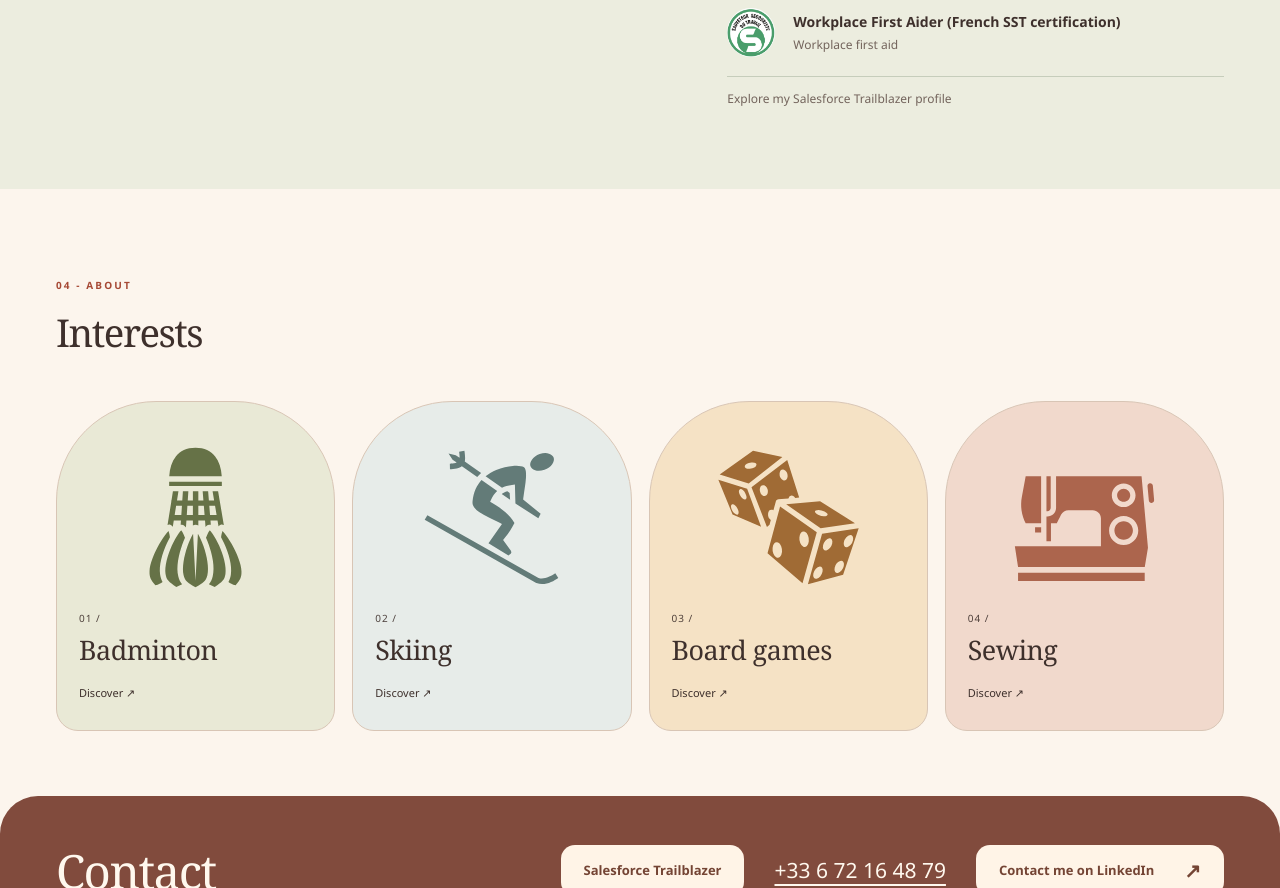
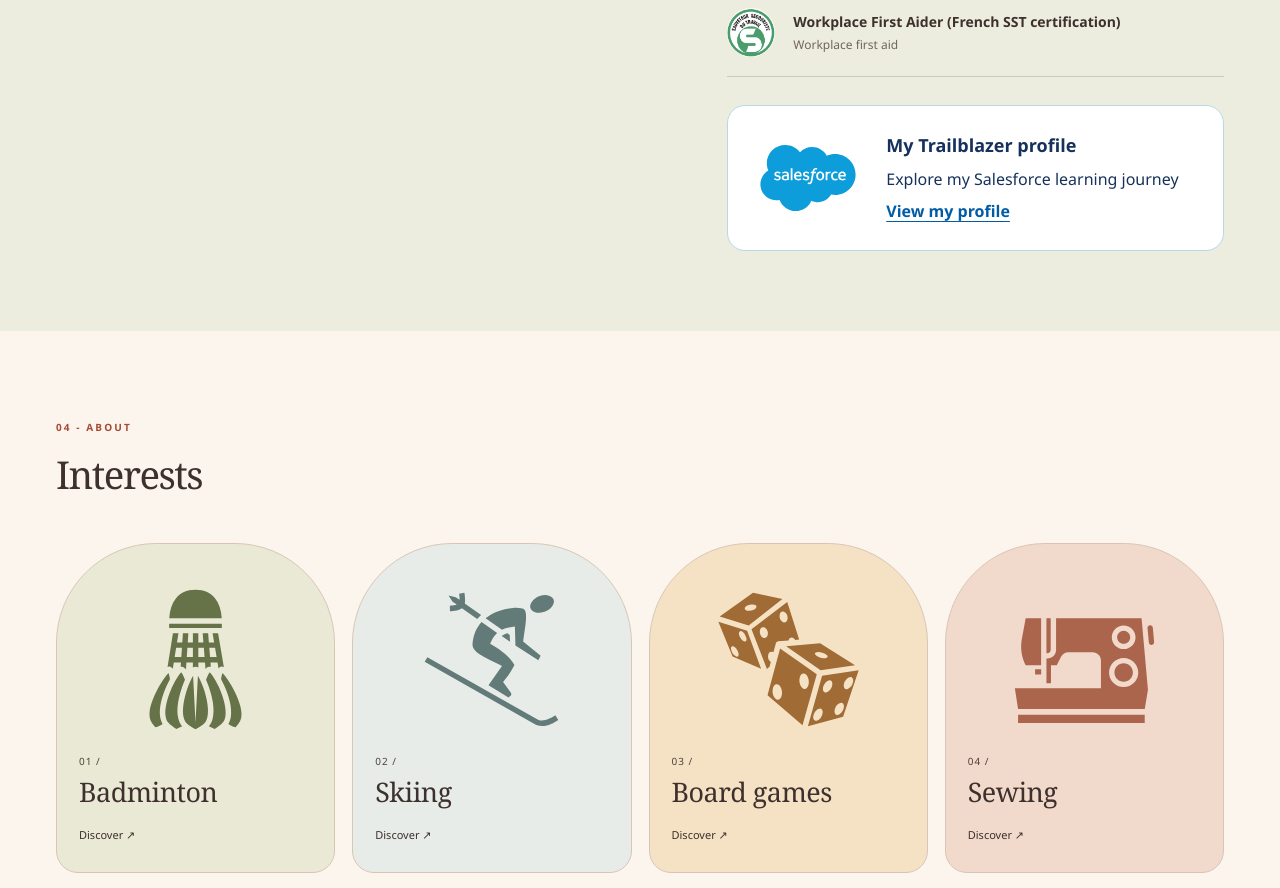
Before and after one commit to Audrey-Tic/portfolio-EN, a website: page index.html in a window 1280 px wide. Shown: the part 4772-5660 px from the top of the page. Drawn offline with Linux system fonts and the light colour scheme.

Commit message:
Highlight Trailblazer profile with official Salesforce logo

```diff
--- a/index.html
+++ b/index.html
@@ -116,7 +116,11 @@
           <li><span class="certification-check" aria-hidden="true">✓</span><div><h4>Google Analytics 4</h4><p>Measurement & analysis</p></div></li>
           <li class="sst-certification"><span class="certification-logo"><img src="./assets/logos/sst.png" alt="" width="48" height="48" loading="lazy"></span><div><h4>Workplace First Aider (French SST certification)</h4><p>Workplace first aid</p></div></li>
         </ul>
-        <p class="small-note"><a href="https://www.salesforce.com/trailblazer/atichit1" target="_blank" rel="noopener noreferrer">Explore my Salesforce Trailblazer profile<span class="sr-only">, opens in a new tab</span></a></p>
+        <a class="trailblazer-card" href="https://www.salesforce.com/trailblazer/atichit1" target="_blank" rel="noopener noreferrer">
+          <span class="trailblazer-logo"><img src="./assets/logos/salesforce.svg" alt="Salesforce" width="96" height="68" loading="lazy"></span>
+          <span class="trailblazer-copy"><strong>My Trailblazer profile</strong><span>Explore my Salesforce learning journey</span><span class="trailblazer-action">View my profile</span></span>
+          <span class="sr-only">, opens in a new tab</span>
+        </a>
       </div></div>
     </div></section>
 
--- a/theme.css
+++ b/theme.css
@@ -20,6 +20,16 @@
 .employer-center a:hover, .certification-link:hover, .additional-credential a:hover { color: var(--accent); }
 .certification-link { display: inline-block; }
 .additional-credential { margin-top: 20px; font-size: 12px; color: var(--muted); }
+.trailblazer-card { display: flex; align-items: center; gap: 22px; margin-top: 28px; padding: 24px; border: 1px solid #b8d8e8; border-radius: 18px; background: #fff; color: #16325c; text-decoration: none; transition: border-color .2s, box-shadow .2s; }
+.trailblazer-card:hover { border-color: #0176d3; box-shadow: 0 4px 16px #0176d314; }
+.trailblazer-card:focus-visible { outline: 3px solid #0176d3; outline-offset: 4px; }
+.trailblazer-logo { flex: 0 0 112px; display: grid; place-items: center; min-height: 96px; }
+.trailblazer-logo img { width: 96px; height: 68px; object-fit: contain; }
+.trailblazer-copy { display: grid; gap: 8px; min-width: 0; }
+.trailblazer-copy strong { font-size: 1.125rem; line-height: 1.4; }
+.trailblazer-copy > span { font-size: 1rem; line-height: 1.5; }
+.trailblazer-copy .trailblazer-action { color: #015ca5; font-weight: 600; text-decoration: underline; text-underline-offset: 4px; }
+@media (max-width: 480px) { .trailblazer-card { gap: 14px; padding: 20px 16px; } .trailblazer-logo { flex-basis: 80px; } .trailblazer-logo img { width: 72px; height: 52px; } }
 .header { justify-content: space-between; }
 .footer p { margin-right: auto; }
 .illustration-credit { margin-top: 24px; font-size: 11px; color: var(--muted); text-align: right; }
```
Also changed, not shown: README.md, assets/logos/salesforce.svg (added).
